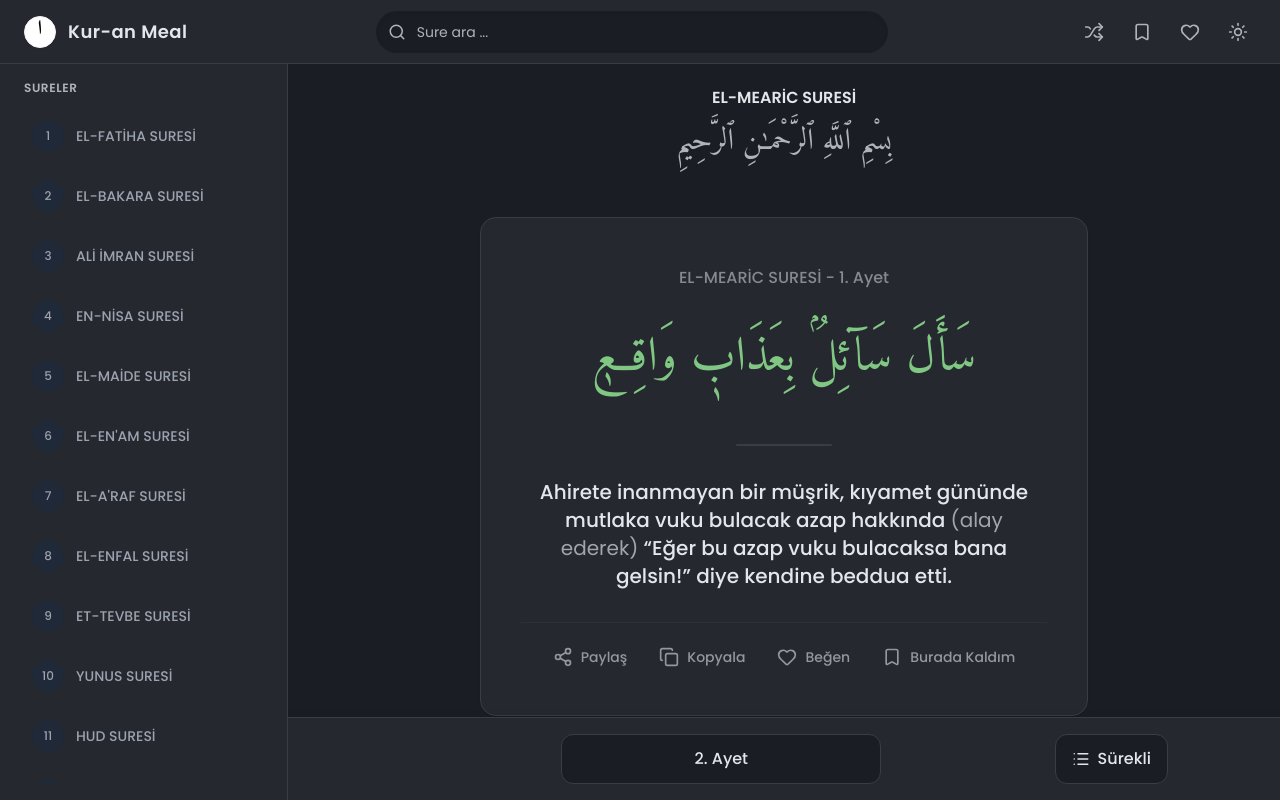
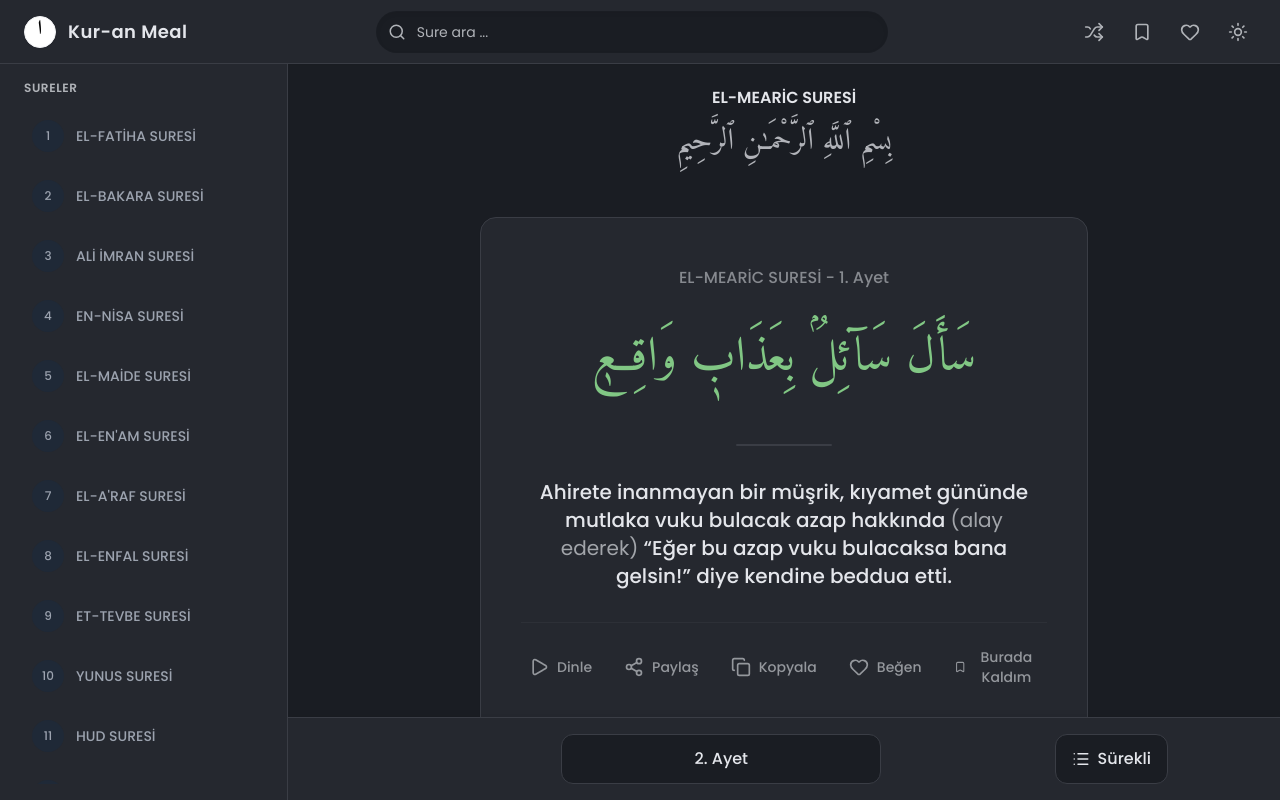
Before and after one commit to abdulkadrtr/Kur-anMeal, a React (Vite) app: page / in a window 1280 px wide. Both pictures are taken after a click on the button 1094 px from the left and 31 px from the top of the page. Built offline with nearby package versions, Linux system fonts and the light colour scheme.

Commit message:
audio-added

```diff
--- a/components/SurahView.tsx
+++ b/components/SurahView.tsx
@@ -1,7 +1,7 @@
 import React from 'react';
 import { Surah } from '../types';
 import { BISMILLAH } from '../constants';
-import { Copy, ChevronLeft, ChevronRight, Heart, Check, Bookmark, Share2, MousePointer, Hand, List } from 'lucide-react';
+import { Copy, ChevronLeft, ChevronRight, Heart, Check, Bookmark, Share2, MousePointer, Hand, List, Play, Pause } from 'lucide-react';
 
 type NavigationMode = 'arrows' | 'swipe' | 'scroll';
 
@@ -27,6 +27,9 @@ const SurahView: React.FC<SurahViewProps> = ({
   const [copied, setCopied] = React.useState(false);
   const [sharing, setSharing] = React.useState(false);
   const [navigationMode, setNavigationMode] = React.useState<NavigationMode>('scroll');
+  const [isPlaying, setIsPlaying] = React.useState(false);
+  const [currentPlayingIndex, setCurrentPlayingIndex] = React.useState<number | null>(null);
+  const audioRef = React.useRef<HTMLAudioElement | null>(null);
   const cardRef = React.useRef<HTMLDivElement>(null);
   const cardRefs = React.useRef<(HTMLDivElement | null)[]>([]);
   const touchStartX = React.useRef<number>(0);
@@ -85,6 +88,66 @@ const SurahView: React.FC<SurahViewProps> = ({
       onAyahChange(safeIndex - 1);
     }
   };
+
+  // Ses URL'ini oluştur
+  const getAudioUrl = (surahNumber: number, ayahNumber: number) => {
+    const surahPadded = String(surahNumber).padStart(3, '0');
+    const ayahPadded = String(ayahNumber).padStart(3, '0');
+    return `https://everyayah.com/data/Husary_128kbps/${surahPadded}${ayahPadded}.mp3`;
+  };
+
+  // Ses çalma/durdurma
+  const handlePlayAudio = (index: number) => {
+    const ayah = surah.ayahs[index];
+    const audioUrl = getAudioUrl(surah.id, ayah.numberInSurah);
+
+    // Aynı ayete tekrar basılırsa durdur
+    if (currentPlayingIndex === index && isPlaying) {
+      audioRef.current?.pause();
+      setIsPlaying(false);
+      setCurrentPlayingIndex(null);
+      return;
+    }
+
+    // Yeni ses çal
+    if (audioRef.current) {
+      audioRef.current.pause();
+    }
+
+    const audio = new Audio(audioUrl);
+    audioRef.current = audio;
+    setCurrentPlayingIndex(index);
+    setIsPlaying(true);
+
+    audio.play().catch((err) => {
+      console.error('Ses çalma hatası:', err);
+      setIsPlaying(false);
+      setCurrentPlayingIndex(null);
+    });
+
+    // Ses bittiğinde
+    audio.onended = () => {
+      setIsPlaying(false);
+      setCurrentPlayingIndex(null);
+    };
+
+    // Hata durumunda
+    audio.onerror = () => {
+      console.error('Ses yükleme hatası');
+      setIsPlaying(false);
+      setCurrentPlayingIndex(null);
+    };
+  };
+
+  // Component unmount olduğunda sesi durdur
+  React.useEffect(() => {
+    return () => {
+      if (audioRef.current) {
+        audioRef.current.pause();
+        audioRef.current = null;
+      }
+    };
+  }, []);
 
   // Swipe handlers - sadece swipe modunda çalışacak
   const handleTouchStart = (e: React.TouchEvent) => {
@@ -385,6 +448,22 @@ const SurahView: React.FC<SurahViewProps> = ({
 
                 {/* Action Row */}
                 <div className="flex gap-4 mt-8 pt-4 border-t border-light-border/50 dark:border-dark-border/50 w-full justify-center opacity-80 hover:opacity-100 transition-opacity shrink-0">
+                  {/* Play Button */}
+                  <button
+                    onClick={() => handlePlayAudio(index)}
+                    className={`flex items-center gap-2 p-2 rounded-lg hover:bg-light-bg dark:hover:bg-dark-bg transition-all ${currentPlayingIndex === index && isPlaying ? 'text-green-500' : 'text-light-secondary dark:text-dark-secondary hover:text-green-500'}`}
+                    title={currentPlayingIndex === index && isPlaying ? 'Durdur' : 'Dinle'}
+                  >
+                    {currentPlayingIndex === index && isPlaying ? (
+                      <Pause size={20} className="fill-current" />
+                    ) : (
+                      <Play size={20} />
+                    )}
+                    <span className="text-sm font-medium hidden md:block">
+                      {currentPlayingIndex === index && isPlaying ? 'Durdur' : 'Dinle'}
+                    </span>
+                  </button>
+
                   {/* Share Button */}
                   <button
                     onClick={() => handleShareScroll(index)}
@@ -492,6 +571,22 @@ const SurahView: React.FC<SurahViewProps> = ({
 
               {/* Action Row */}
               <div className="flex gap-4 mt-8 pt-4 border-t border-light-border/50 dark:border-dark-border/50 w-full justify-center opacity-80 hover:opacity-100 transition-opacity shrink-0">
+                {/* Play Button */}
+                <button
+                  onClick={() => handlePlayAudio(safeIndex)}
+                  className={`flex items-center gap-2 p-2 rounded-lg hover:bg-light-bg dark:hover:bg-dark-bg transition-all ${currentPlayingIndex === safeIndex && isPlaying ? 'text-green-500' : 'text-light-secondary dark:text-dark-secondary hover:text-green-500'}`}
+                  title={currentPlayingIndex === safeIndex && isPlaying ? 'Durdur' : 'Dinle'}
+                >
+                  {currentPlayingIndex === safeIndex && isPlaying ? (
+                    <Pause size={20} className="fill-current" />
+                  ) : (
+                    <Play size={20} />
+                  )}
+                  <span className="text-sm font-medium hidden md:block">
+                    {currentPlayingIndex === safeIndex && isPlaying ? 'Durdur' : 'Dinle'}
+                  </span>
+                </button>
+
                 {/* Share Button */}
                 <button
                   onClick={handleShare}
```
